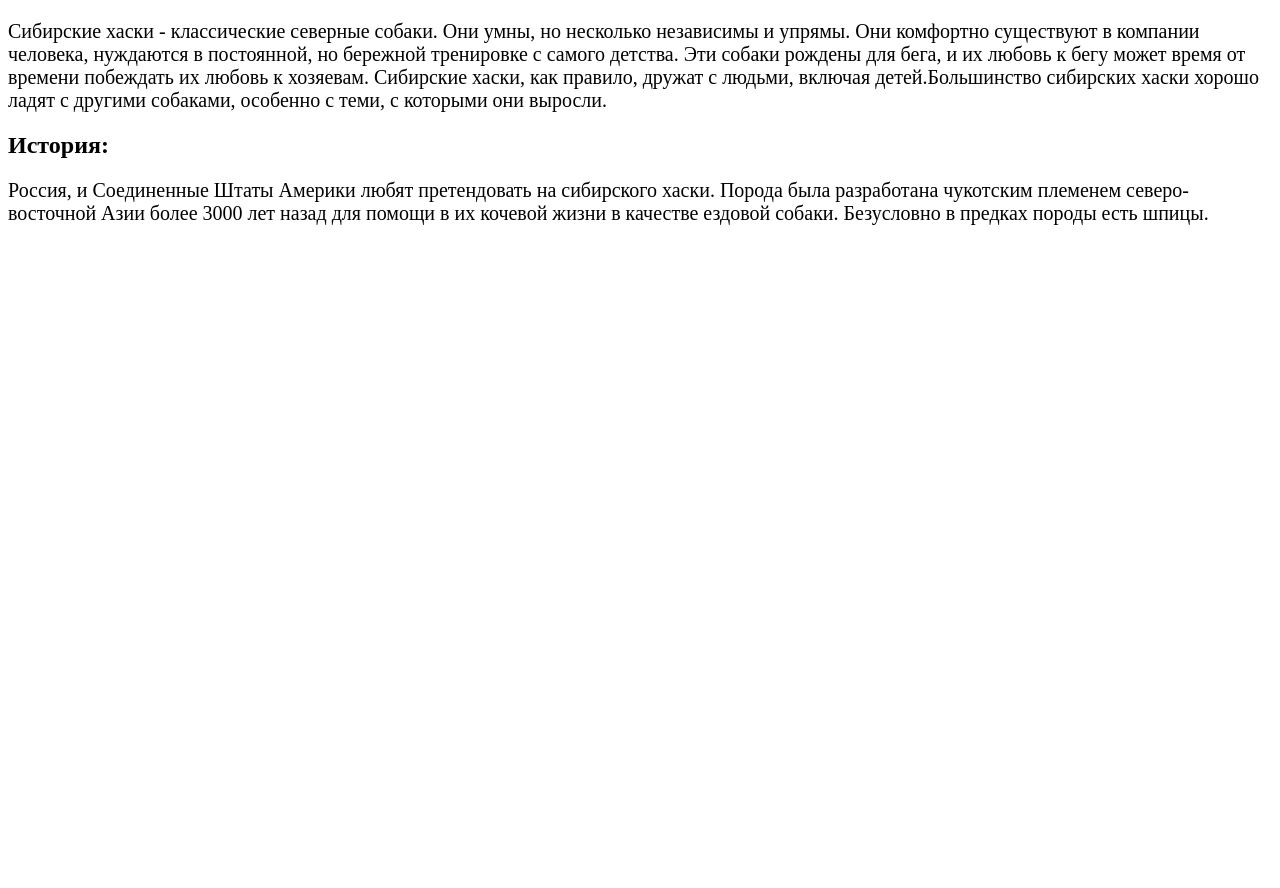
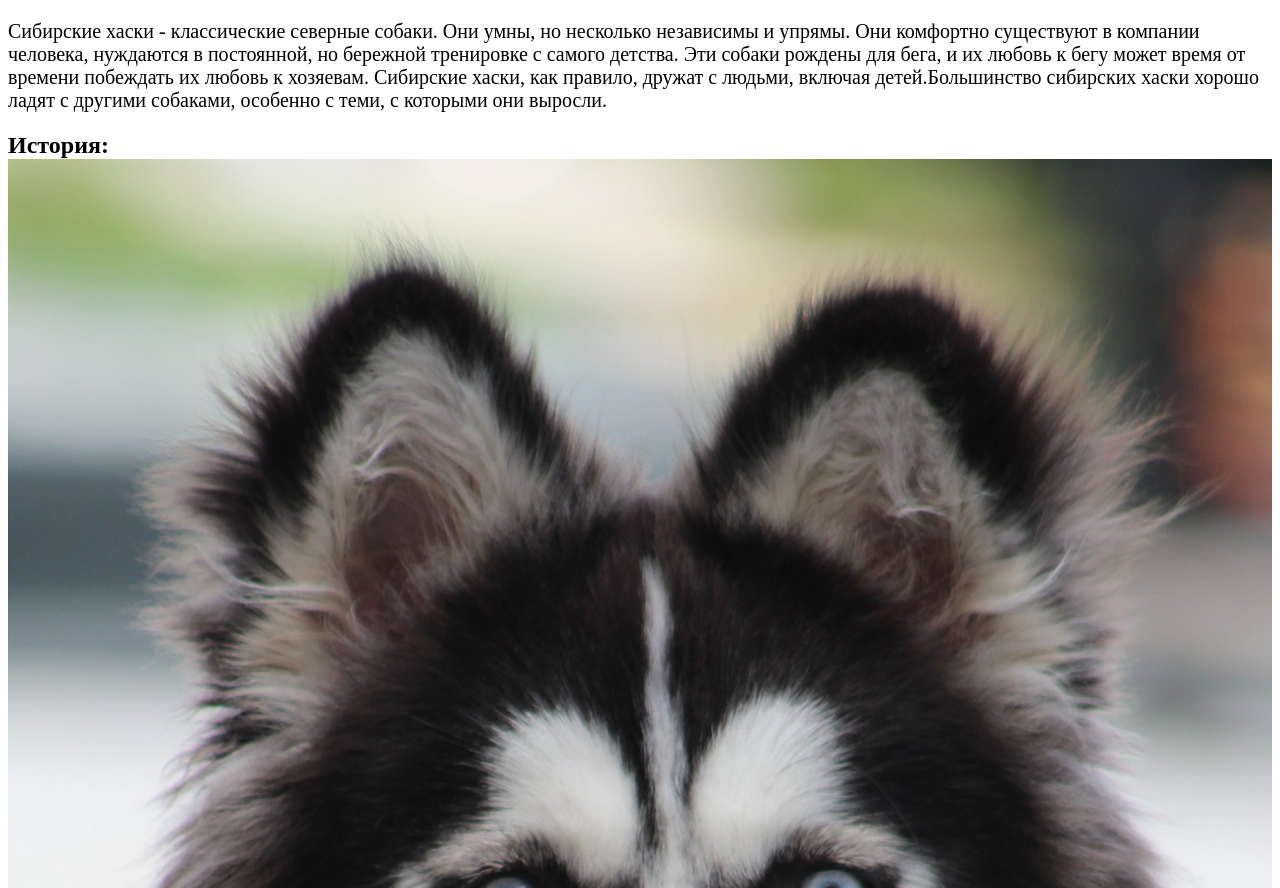
Before and after one commit to dimazukov/husky, a plain HTML site: page index.html in a window 1280 px wide. Shown: the part 1912-2800 px from the top of the page. Before the commit the page ends 2157 px from the top, so only its background shows below. Drawn offline with Linux system fonts and the light colour scheme.

Commit message:
Update index.html

```diff
--- a/index.html
+++ b/index.html
@@ -8,7 +8,7 @@
 </header>
 
 <main>
-<h2>Хаски</h2><p style="font-size: 20px"> — заводская специализированная порода собак, выведенная чукчами северо-восточной части Сибири и зарегистрированная американскими кинологами в 1930-х годах</p><h2>Особенности характера:<img src="images/haski2.jpg" width="100%" height=""></h2><p style="font-size: 20px">Сибирские хаски - классические северные собаки. Они умны, но несколько независимы и упрямы. Они комфортно существуют в компании человека, нуждаются в постоянной, но бережной тренировке с самого детства. Эти собаки рождены для бега, и их любовь к бегу может время от времени побеждать их любовь к хозяевам. Сибирские хаски, как правило, дружат с людьми, включая детей.Большинство сибирских хаски хорошо ладят с другими собаками, особенно с теми, с которыми они выросли.</p><h2>История:</h2><p style="font-size: 20px">Россия, и Соединенные Штаты Америки любят претендовать на сибирского хаски. Порода была разработана чукотским племенем северо-восточной Азии более 3000 лет назад для помощи в их кочевой жизни в качестве ездовой собаки. Безусловно в предках породы есть шпицы.</p>
+<h2>Хаски</h2><p style="font-size: 20px"> — заводская специализированная порода собак, выведенная чукчами северо-восточной части Сибири и зарегистрированная американскими кинологами в 1930-х годах</p><h2>Особенности характера:<img src="images/haski2.jpg" width="100%" height=""></h2><p style="font-size: 20px">Сибирские хаски - классические северные собаки. Они умны, но несколько независимы и упрямы. Они комфортно существуют в компании человека, нуждаются в постоянной, но бережной тренировке с самого детства. Эти собаки рождены для бега, и их любовь к бегу может время от времени побеждать их любовь к хозяевам. Сибирские хаски, как правило, дружат с людьми, включая детей.Большинство сибирских хаски хорошо ладят с другими собаками, особенно с теми, с которыми они выросли.</p><h2>История:<img src="images/haski3.jpg" width="100%" height=""></h2><p style="font-size: 20px">Россия, и Соединенные Штаты Америки любят претендовать на сибирского хаски. Порода была разработана чукотским племенем северо-восточной Азии более 3000 лет назад для помощи в их кочевой жизни в качестве ездовой собаки. Безусловно в предках породы есть шпицы.</p>
 </main>
 
 
```
